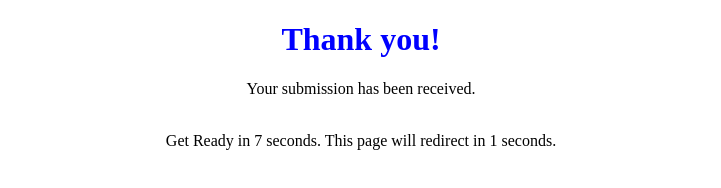
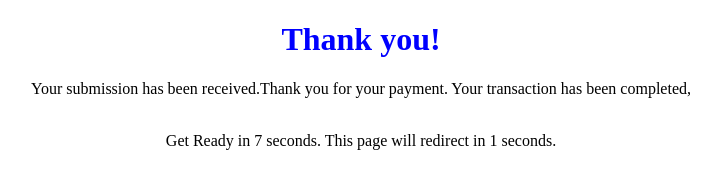
Before and after one commit to Mancushe/mancusheTech-website, a plain HTML site: page thanx.html in a window 1280 px wide. Shown: the whole page, without its empty margins (279-1000 px from the left). Drawn offline with Linux system fonts and the light colour scheme.

Commit message:
Update thanx.html

```diff
--- a/thanx.html
+++ b/thanx.html
@@ -14,7 +14,7 @@
 	<body>
 	<div style="text-align:center;">
 <h1>Thank you!</h1>
-<p>Your submission has been received.</p><br>Get Ready in 7 seconds.
+<p>Your submission has been received.Thank you for your payment. Your transaction has been completed,</p><br>Get Ready in 7 seconds.
 <span id="timer">
 </span>
 </div>
```
